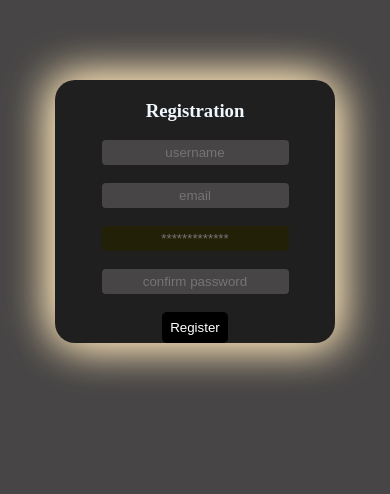
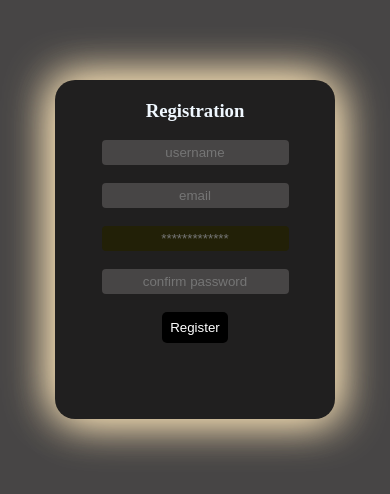
Before and after one commit to TouqeerShaikh/formrivison, a plain HTML site: page index.html in a window 390 px wide. Drawn offline with Linux system fonts and the light colour scheme.

Commit message:
Update index.html solve issue

```diff
--- a/index.html
+++ b/index.html
@@ -50,7 +50,7 @@
         @media only screen and (max-width:431px){
             div {
                 width: 75%;
-                height: 31vh;
+                height: 40vh;
             }
         }
     </style>
```
